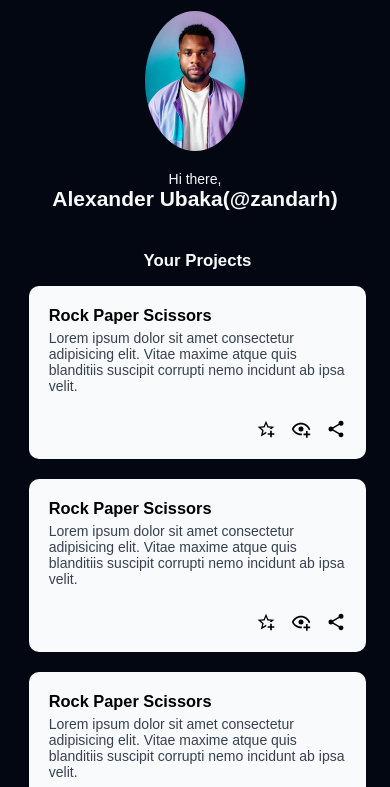
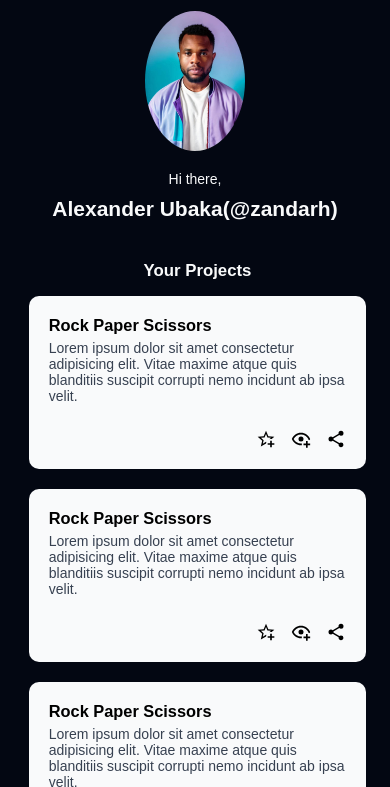
Before and after one commit to Zandarh/dashboard, a plain HTML site: page index.html in a window 390 px wide. Shown: the part 57-844 px from the top of the page. Drawn offline with Linux system fonts and the light colour scheme.

Commit message:
Profile detail spaced apart for mobile

```diff
--- a/style.css
+++ b/style.css
@@ -329,7 +329,13 @@ hr{
     .profile .profile-details p,
     .profile .profile-details h2{
         color: var(--card-bg);
-        text-align: center;
+    }
+    .profile-details{
+        display: flex;
+        flex-direction: column;
+        justify-content: center;
+        align-items: center;
+        gap: 10px;
     }
 
     .main-content{
```
